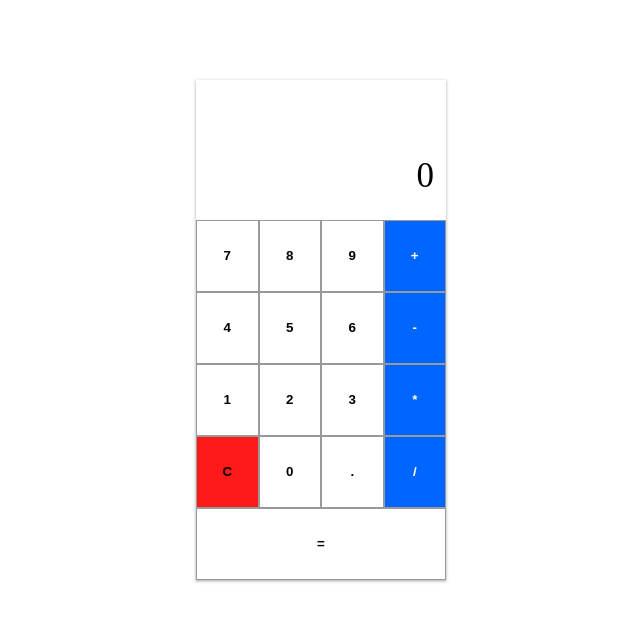
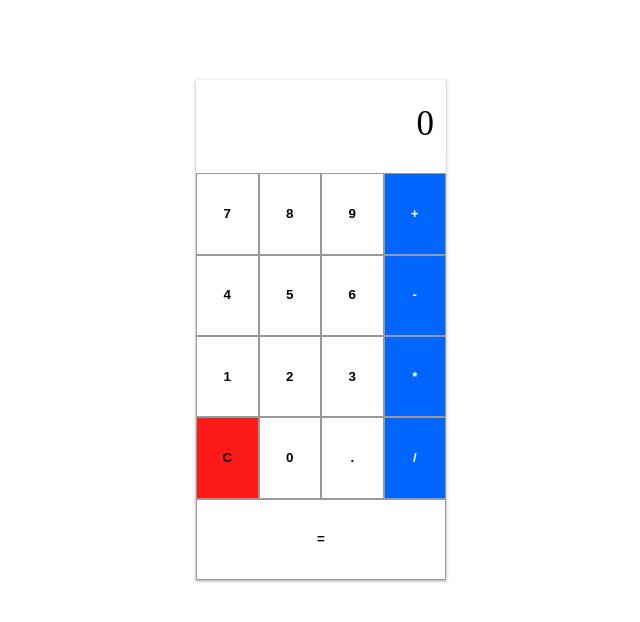
Before and after one commit to Ellian-1/calculator, a plain HTML site: page index.html in a window 1280 px wide. Shown: the whole page, without its empty margins (319-959 px from the left). Drawn offline with Linux system fonts and the light colour scheme.

Commit message:
Testing some code

```diff
--- a/app.js
+++ b/app.js
@@ -1,5 +1,5 @@
-let display = document.querySelector('.current-display');
-let buttons =Array.from( document.querySelectorAll('.button'));
+let display = document.getElementsByClassName('display');
+let buttons = Array.from( document.getElementsByClassName('button'));
 
 buttons.map(button => {
     button.addEventListener('click', e => {
@@ -10,6 +10,7 @@ buttons.map(button => {
 
             case '=':
                 try{
+                    console.log(display.innerText);
                     display.innerText = eval(display.innerText);
                 } catch {
                     display.innerText = "Error"
--- a/index.html
+++ b/index.html
@@ -10,8 +10,7 @@
 <body>
     <div class="calculator-container">
         <!--This display the operation and its result-->
-        <div class="previous-display"></div>
-        <div class="current-display">0</div>
+        <div class="display">0</div>
         <div class="buttons-container">
 
                 <!--Top buttons row-->
--- a/style.css
+++ b/style.css
@@ -13,16 +13,10 @@
     box-shadow: rgba(60, 64, 67, 0.3) 0px 1px 2px 0px, rgba(60, 64, 67, 0.15) 0px 1px 3px 1px;
 }
 
-.previous-display {
+
+.display {
     text-align: right;
     height: 10%;
-    font-size: 35px;
-    padding: 24px 12px;
-}
-
-.current-display {
-    text-align: right;
-    height: 15%;
     font-size: 35px;
     padding: 24px 12px;
 }
@@ -30,7 +24,7 @@
 .buttons-container {
     display: grid;
     grid-template-columns: 1fr 1fr 1fr 1fr;
-    height: 75%;
+    height: 90%;
 }
 
 .buttons {
@@ -58,8 +52,13 @@
 }
 
 .operator {
+    border: 1px 1px 00 solid #999;
     background-color: #0066ff;
     color: white;
+    cursor: pointer;
+    text-align: center;
+    line-height: 70px;
+    font-weight: bolder;
 }
 
 .operator:hover {
```
